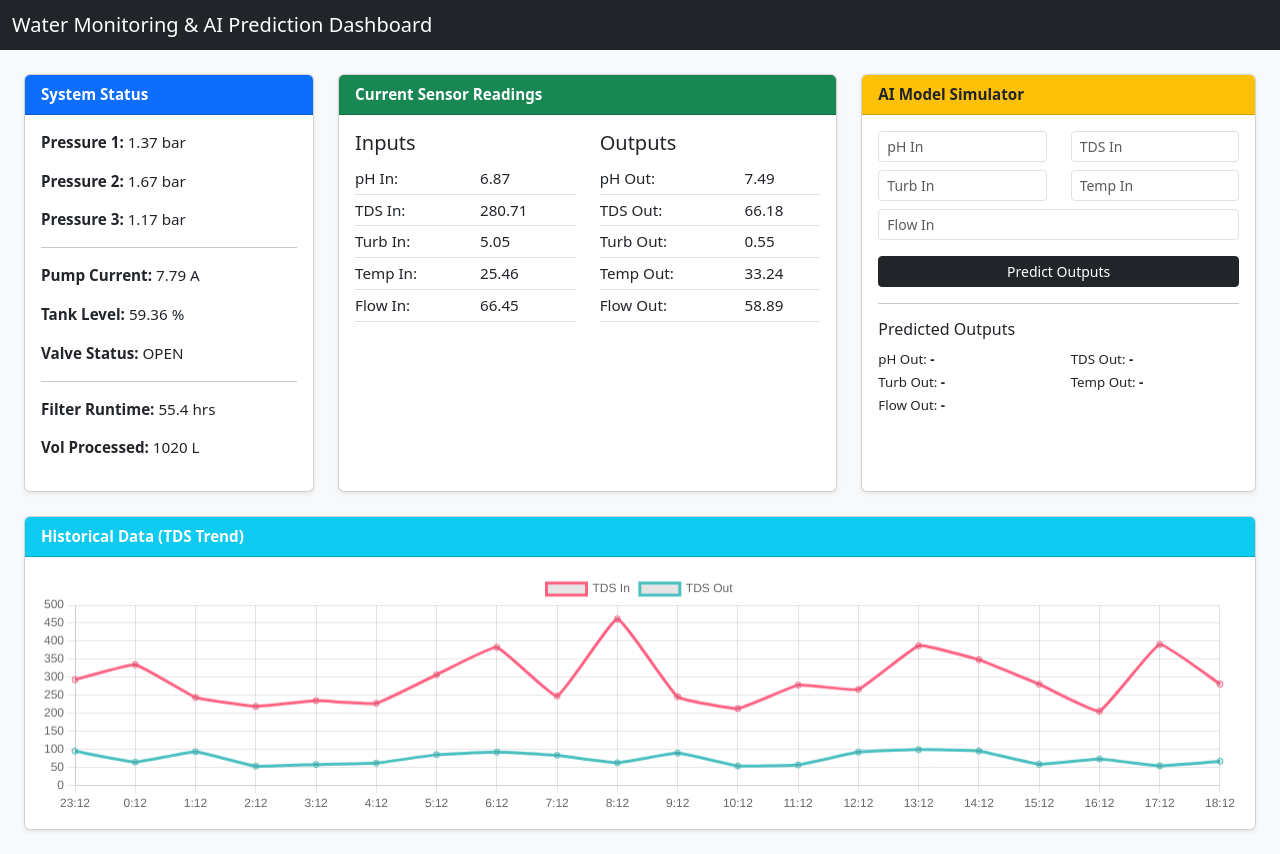
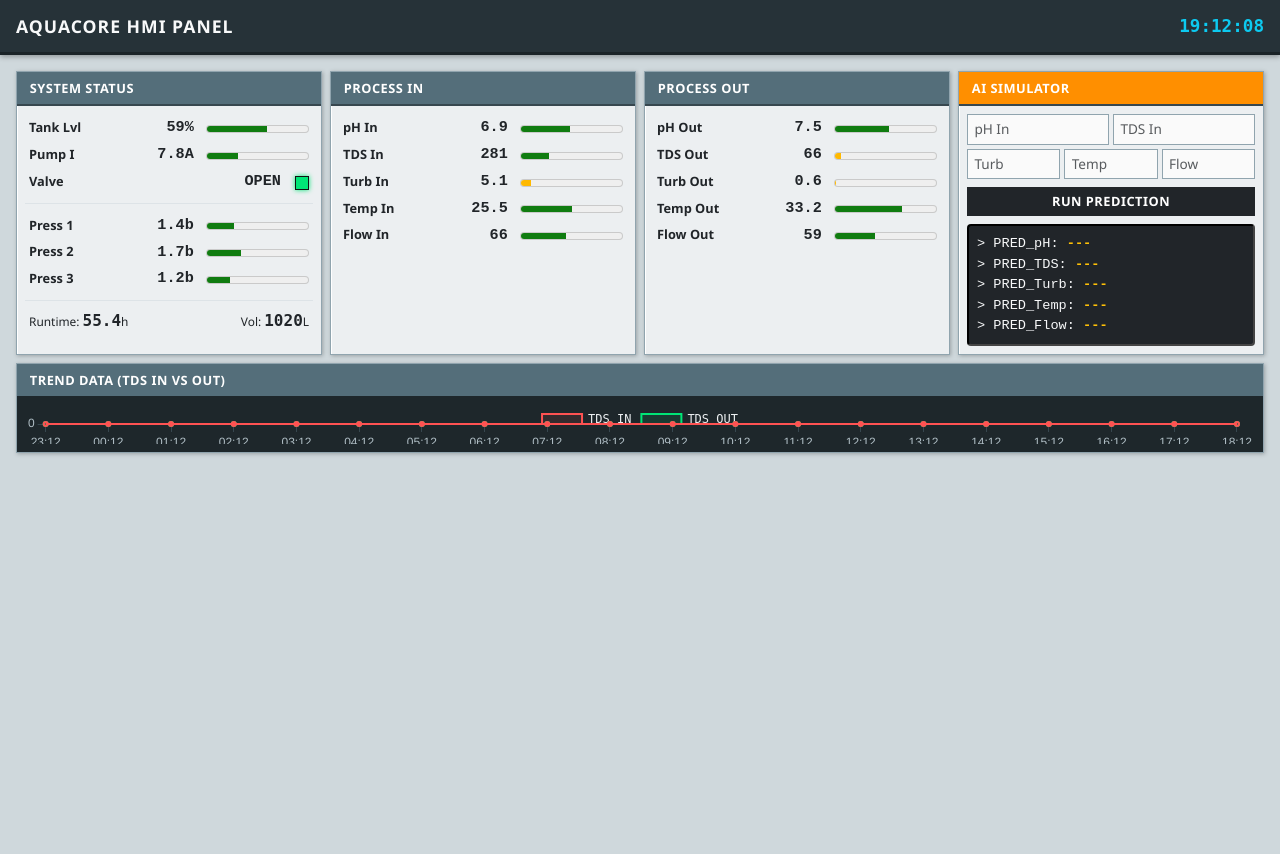
Before and after one commit to krishvariya/aquacore, a Flask app: page / in a window 1280 px wide. After the commit the page ends 456 px from the top, so only its background shows below. Run offline with Flask 3, Linux system fonts and the light colour scheme; data comes from the database, SQL or seed files in the repository.

Commit message:
UI Overhaul: SCADA utilitarian dark mode with native HTML gauges

```diff
--- a/static/css/style.css
+++ b/static/css/style.css
@@ -1,10 +1,95 @@
 body {
-    background-color: #f8f9fa;
-    font-size: 0.95rem;
+    background-color: #cfd8dc;
+    font-family: 'Segoe UI', Tahoma, Geneva, Verdana, sans-serif;
+    font-size: 0.85rem;
+    color: #263238;
+}
+.card {
+    border-radius: 0;
+    border: 1px solid #90a4ae;
+    background-color: #eceff1;
+    box-shadow: inset 1px 1px 0 #ffffff, 1px 1px 4px rgba(0,0,0,0.25);
 }
 .card-header {
+    border-radius: 0 !important;
+    font-weight: bold;
+    text-transform: uppercase;
+    font-size: 0.8rem;
+    background-color: #546e7a !important;
+    color: #fff !important;
+    padding: 0.4rem 0.8rem;
+    border-bottom: 2px solid #37474f;
+    letter-spacing: 0.5px;
+}
+.navbar {
+    background-color: #263238 !important;
+    border-bottom: 3px solid #1a2327;
+    box-shadow: 0 2px 5px rgba(0,0,0,0.3);
+}
+.navbar-brand {
+    font-size: 1.1rem;
+    text-transform: uppercase;
+    letter-spacing: 1px;
+    font-weight: 600;
+}
+table {
+    width: 100%;
+}
+table td {
+    padding: 2px 4px !important;
+    vertical-align: middle;
+}
+.label-col {
+    width: 32%;
+    font-weight: 600;
+    font-size: 0.8rem;
+}
+.val-col {
+    width: 28%;
+    text-align: right;
+    font-family: 'Courier New', Courier, monospace;
+    font-size: 0.95rem;
     font-weight: bold;
 }
-table td {
-    padding: 0.25rem 0 !important;
+.gauge-col {
+    width: 40%;
+    padding-left: 8px !important;
 }
+meter {
+    width: 100%;
+    height: 16px;
+    vertical-align: middle;
+}
+.status-indicator {
+    display: inline-block;
+    width: 14px;
+    height: 14px;
+    border: 1px solid #111;
+    background-color: #78909c;
+    vertical-align: text-bottom;
+    margin-left: 5px;
+}
+.status-open {
+    background-color: #00e676;
+    box-shadow: 0 0 5px #00e676;
+}
+.status-closed {
+    background-color: #ff1744;
+}
+.btn {
+    border-radius: 0;
+    font-weight: bold;
+    text-transform: uppercase;
+    letter-spacing: 0.5px;
+}
+.form-control {
+    border-radius: 0;
+    font-size: 0.85rem;
+    padding: 0.25rem 0.4rem;
+    border: 1px solid #90a4ae;
+    background-color: #fafafa;
+}
+.form-control:focus {
+    box-shadow: none;
+    border-color: #ff9800;
+}
--- a/static/js/script.js
+++ b/static/js/script.js
@@ -1,4 +1,11 @@
 let chartInstance = null;
+
+function updateClock() {
+    const now = new Date();
+    document.getElementById('clock').textContent = now.toLocaleTimeString('en-US', { hour12: false });
+}
+setInterval(updateClock, 1000);
+updateClock();
 
 async function fetchLatestData() {
     try {
@@ -6,28 +13,56 @@ async function fetchLatestData() {
         const data = await response.json();
 
         if(Object.keys(data).length > 0) {
-            document.getElementById('sys_p1').textContent = data.Pressure_1.toFixed(2);
-            document.getElementById('sys_p2').textContent = data.Pressure_2.toFixed(2);
-            document.getElementById('sys_p3').textContent = data.Pressure_3.toFixed(2);
+            // System
+            document.getElementById('sys_p1').textContent = data.Pressure_1.toFixed(1);
+            document.getElementById('m_p1').value = data.Pressure_1;
 
-            document.getElementById('sys_pump').textContent = data.Pump_current.toFixed(2);
-            document.getElementById('sys_tank').textContent = data.Tank_level.toFixed(2);
+            document.getElementById('sys_p2').textContent = data.Pressure_2.toFixed(1);
+            document.getElementById('m_p2').value = data.Pressure_2;
+
+            document.getElementById('sys_p3').textContent = data.Pressure_3.toFixed(1);
+            document.getElementById('m_p3').value = data.Pressure_3;
+
+            document.getElementById('sys_pump').textContent = data.Pump_current.toFixed(1);
+            document.getElementById('m_pump').value = data.Pump_current;
+
+            document.getElementById('sys_tank').textContent = data.Tank_level.toFixed(0);
+            document.getElementById('m_tank').value = data.Tank_level;
+
             document.getElementById('sys_valve').textContent = data.Valve_status;
+            const vInd = document.getElementById('v_ind');
+            if(data.Valve_status === 'OPEN') {
+                vInd.className = 'status-indicator status-open';
+            } else {
+                vInd.className = 'status-indicator status-closed';
+            }
 
             document.getElementById('sys_runtime').textContent = data.Filter_runtime.toFixed(1);
             document.getElementById('sys_vol').textContent = data.Water_volume_processed.toFixed(0);
 
-            document.getElementById('curr_ph_in').textContent = data.pH_in.toFixed(2);
-            document.getElementById('curr_tds_in').textContent = data.TDS_in.toFixed(2);
-            document.getElementById('curr_turb_in').textContent = data.Turbidity_in.toFixed(2);
-            document.getElementById('curr_temp_in').textContent = data.Temperature_in.toFixed(2);
-            document.getElementById('curr_flow_in').textContent = data.Flow_in.toFixed(2);
+            // Inputs
+            document.getElementById('curr_ph_in').textContent = data.pH_in.toFixed(1);
+            document.getElementById('m_ph_in').value = data.pH_in;
+            document.getElementById('curr_tds_in').textContent = data.TDS_in.toFixed(0);
+            document.getElementById('m_tds_in').value = data.TDS_in;
+            document.getElementById('curr_turb_in').textContent = data.Turbidity_in.toFixed(1);
+            document.getElementById('m_turb_in').value = data.Turbidity_in;
+            document.getElementById('curr_temp_in').textContent = data.Temperature_in.toFixed(1);
+            document.getElementById('m_temp_in').value = data.Temperature_in;
+            document.getElementById('curr_flow_in').textContent = data.Flow_in.toFixed(0);
+            document.getElementById('m_flow_in').value = data.Flow_in;
 
-            document.getElementById('curr_ph_out').textContent = data.pH_out.toFixed(2);
-            document.getElementById('curr_tds_out').textContent = data.TDS_out.toFixed(2);
-            document.getElementById('curr_turb_out').textContent = data.Turbidity_out.toFixed(2);
-            document.getElementById('curr_temp_out').textContent = data.Temperature_out.toFixed(2);
-            document.getElementById('curr_flow_out').textContent = data.Flow_out.toFixed(2);
+            // Outputs
+            document.getElementById('curr_ph_out').textContent = data.pH_out.toFixed(1);
+            document.getElementById('m_ph_out').value = data.pH_out;
+            document.getElementById('curr_tds_out').textContent = data.TDS_out.toFixed(0);
+            document.getElementById('m_tds_out').value = data.TDS_out;
+            document.getElementById('curr_turb_out').textContent = data.Turbidity_out.toFixed(1);
+            document.getElementById('m_turb_out').value = data.Turbidity_out;
+            document.getElementById('curr_temp_out').textContent = data.Temperature_out.toFixed(1);
+            document.getElementById('m_temp_out').value = data.Temperature_out;
+            document.getElementById('curr_flow_out').textContent = data.Flow_out.toFixed(0);
+            document.getElementById('m_flow_out').value = data.Flow_out;
         }
     } catch (e) {
         console.error('Error fetching latest data:', e);
@@ -42,7 +77,7 @@ async function fetchHistoryData() {
         data.reverse(); // chronological order
         const labels = data.map(d => {
             const date = new Date(d.timestamp);
-            return `${date.getHours()}:${date.getMinutes()}`;
+            return `${date.getHours().toString().padStart(2,'0')}:${date.getMinutes().toString().padStart(2,'0')}`;
         });
         const tdsIn = data.map(d => d.TDS_in);
         const tdsOut = data.map(d => d.TDS_out);
@@ -58,24 +93,45 @@ async function fetchHistoryData() {
                 labels: labels,
                 datasets: [
                     {
-                        label: 'TDS In',
+                        label: 'TDS IN',
                         data: tdsIn,
-                        borderColor: 'rgb(255, 99, 132)',
-                        tension: 0.1
+                        borderColor: '#ff5252',
+                        backgroundColor: 'rgba(255, 82, 82, 0.1)',
+                        borderWidth: 2,
+                        pointRadius: 2,
+                        tension: 0.2,
+                        fill: true
                     },
                     {
-                        label: 'TDS Out',
+                        label: 'TDS OUT',
                         data: tdsOut,
-                        borderColor: 'rgb(75, 192, 192)',
-                        tension: 0.1
+                        borderColor: '#00e676',
+                        backgroundColor: 'rgba(0, 230, 118, 0.1)',
+                        borderWidth: 2,
+                        pointRadius: 2,
+                        tension: 0.2,
+                        fill: true
                     }
                 ]
             },
             options: {
                 responsive: true,
+                maintainAspectRatio: false,
+                color: '#eceff1',
                 scales: {
+                    x: {
+                        ticks: { color: '#b0bec5' },
+                        grid: { color: '#37474f' }
+                    },
                     y: {
-                        beginAtZero: true
+                        beginAtZero: true,
+                        ticks: { color: '#b0bec5' },
+                        grid: { color: '#37474f' }
+                    }
+                },
+                plugins: {
+                    legend: {
+                        labels: { color: '#eceff1', font: { family: 'monospace' } }
                     }
                 }
             }
@@ -103,11 +159,11 @@ document.getElementById('predictForm').addEventListener('submit', async (e) => {
         });
         const resData = await response.json();
 
-        document.getElementById('pred_ph').textContent = resData.pH_out;
-        document.getElementById('pred_tds').textContent = resData.TDS_out;
-        document.getElementById('pred_turb').textContent = resData.Turbidity_out;
-        document.getElementById('pred_temp').textContent = resData.Temperature_out;
-        document.getElementById('pred_flow').textContent = resData.Flow_out;
+        document.getElementById('pred_ph').textContent = resData.pH_out.toFixed(1);
+        document.getElementById('pred_tds').textContent = resData.TDS_out.toFixed(0);
+        document.getElementById('pred_turb').textContent = resData.Turbidity_out.toFixed(1);
+        document.getElementById('pred_temp').textContent = resData.Temperature_out.toFixed(1);
+        document.getElementById('pred_flow').textContent = resData.Flow_out.toFixed(0);
     } catch (e) {
         console.error('Prediction error:', e);
     }
@@ -116,4 +172,5 @@ document.getElementById('predictForm').addEventListener('submit', async (e) => {
 // Init
 fetchLatestData();
 fetchHistoryData();
-setInterval(fetchLatestData, 10000); // refresh every 10s
+setInterval(fetchLatestData, 5000); // refresh every 5s
+setInterval(fetchHistoryData, 15000); // refresh chart every 15s
--- a/templates/index.html
+++ b/templates/index.html
@@ -3,110 +3,111 @@
 <head>
     <meta charset="UTF-8">
     <meta name="viewport" content="width=device-width, initial-scale=1.0">
-    <title>AI Water Monitoring System</title>
+    <title>AI Water Monitoring System - SCADA</title>
     <link href="https://cdn.jsdelivr.net/npm/bootstrap@5.3.0/dist/css/bootstrap.min.css" rel="stylesheet">
     <link rel="stylesheet" href="/static/css/style.css">
     <script src="https://cdn.jsdelivr.net/npm/chart.js"></script>
 </head>
 <body>
-    <nav class="navbar navbar-dark bg-dark mb-4">
-        <div class="container-fluid">
-            <span class="navbar-brand mb-0 h1">Water Monitoring & AI Prediction Dashboard</span>
-        </div>
+    <nav class="navbar navbar-dark mb-3 px-3">
+        <span class="navbar-brand text-light mb-0">AquaCore HMI Panel</span>
+        <span class="text-info" id="clock" style="font-family: monospace; font-size: 1.1rem; font-weight: bold;"></span>
     </nav>
 
-    <div class="container-fluid px-4">
-        <div class="row">
+    <div class="container-fluid px-3">
+        <div class="row g-2 mb-2">
             <!-- System Status -->
-            <div class="col-md-3 mb-4">
-                <div class="card shadow-sm h-100">
-                    <div class="card-header bg-primary text-white">System Status</div>
-                    <div class="card-body">
-                        <p><strong>Pressure 1:</strong> <span id="sys_p1">-</span> bar</p>
-                        <p><strong>Pressure 2:</strong> <span id="sys_p2">-</span> bar</p>
-                        <p><strong>Pressure 3:</strong> <span id="sys_p3">-</span> bar</p>
-                        <hr>
-                        <p><strong>Pump Current:</strong> <span id="sys_pump">-</span> A</p>
-                        <p><strong>Tank Level:</strong> <span id="sys_tank">-</span> %</p>
-                        <p><strong>Valve Status:</strong> <span id="sys_valve">-</span></p>
-                        <hr>
-                        <p><strong>Filter Runtime:</strong> <span id="sys_runtime">-</span> hrs</p>
-                        <p><strong>Vol Processed:</strong> <span id="sys_vol">-</span> L</p>
-                    </div>
-                </div>
-            </div>
-
-            <!-- Current Inputs/Outputs -->
-            <div class="col-md-5 mb-4">
-                <div class="card shadow-sm h-100">
-                    <div class="card-header bg-success text-white">Current Sensor Readings</div>
-                    <div class="card-body">
-                        <div class="row">
-                            <div class="col-6">
-                                <h5>Inputs</h5>
-                                <table class="table table-sm">
-                                    <tr><td>pH In:</td><td id="curr_ph_in">-</td></tr>
-                                    <tr><td>TDS In:</td><td id="curr_tds_in">-</td></tr>
-                                    <tr><td>Turb In:</td><td id="curr_turb_in">-</td></tr>
-                                    <tr><td>Temp In:</td><td id="curr_temp_in">-</td></tr>
-                                    <tr><td>Flow In:</td><td id="curr_flow_in">-</td></tr>
-                                </table>
-                            </div>
-                            <div class="col-6">
-                                <h5>Outputs</h5>
-                                <table class="table table-sm">
-                                    <tr><td>pH Out:</td><td id="curr_ph_out">-</td></tr>
-                                    <tr><td>TDS Out:</td><td id="curr_tds_out">-</td></tr>
-                                    <tr><td>Turb Out:</td><td id="curr_turb_out">-</td></tr>
-                                    <tr><td>Temp Out:</td><td id="curr_temp_out">-</td></tr>
-                                    <tr><td>Flow Out:</td><td id="curr_flow_out">-</td></tr>
-                                </table>
-                            </div>
+            <div class="col-md-3">
+                <div class="card h-100">
+                    <div class="card-header">System Status</div>
+                    <div class="card-body p-2">
+                        <table>
+                            <tr><td class="label-col">Tank Lvl</td><td class="val-col"><span id="sys_tank">0</span>%</td><td class="gauge-col"><meter id="m_tank" min="0" max="100" value="0" low="20" high="80" optimum="50"></meter></td></tr>
+                            <tr><td class="label-col">Pump I</td><td class="val-col"><span id="sys_pump">0</span>A</td><td class="gauge-col"><meter id="m_pump" min="0" max="25" value="0" high="20"></meter></td></tr>
+                            <tr><td class="label-col">Valve</td><td class="val-col" colspan="2"><span id="sys_valve">-</span> <div id="v_ind" class="status-indicator"></div></td></tr>
+                        </table>
+                        <hr class="my-2" style="border-color:#b0bec5;">
+                        <table>
+                            <tr><td class="label-col">Press 1</td><td class="val-col"><span id="sys_p1">0</span>b</td><td class="gauge-col"><meter id="m_p1" min="0" max="5" value="0" high="4"></meter></td></tr>
+                            <tr><td class="label-col">Press 2</td><td class="val-col"><span id="sys_p2">0</span>b</td><td class="gauge-col"><meter id="m_p2" min="0" max="5" value="0" high="4"></meter></td></tr>
+                            <tr><td class="label-col">Press 3</td><td class="val-col"><span id="sys_p3">0</span>b</td><td class="gauge-col"><meter id="m_p3" min="0" max="5" value="0" high="4"></meter></td></tr>
+                        </table>
+                        <hr class="my-2" style="border-color:#b0bec5;">
+                        <div class="d-flex justify-content-between small px-1">
+                            <span>Runtime: <strong id="sys_runtime" style="font-family: monospace; font-size:1rem;">0</strong>h</span>
+                            <span>Vol: <strong id="sys_vol" style="font-family: monospace; font-size:1rem;">0</strong>L</span>
                         </div>
                     </div>
                 </div>
             </div>
 
+            <!-- Inputs -->
+            <div class="col-md-3">
+                <div class="card h-100">
+                    <div class="card-header bg-secondary">Process IN</div>
+                    <div class="card-body p-2">
+                        <table>
+                            <tr><td class="label-col">pH In</td><td class="val-col"><span id="curr_ph_in">0</span></td><td class="gauge-col"><meter id="m_ph_in" min="0" max="14" value="0" low="6" high="8" optimum="7"></meter></td></tr>
+                            <tr><td class="label-col">TDS In</td><td class="val-col"><span id="curr_tds_in">0</span></td><td class="gauge-col"><meter id="m_tds_in" min="0" max="1000" value="0" high="500"></meter></td></tr>
+                            <tr><td class="label-col">Turb In</td><td class="val-col"><span id="curr_turb_in">0</span></td><td class="gauge-col"><meter id="m_turb_in" min="0" max="50" value="0" high="20"></meter></td></tr>
+                            <tr><td class="label-col">Temp In</td><td class="val-col"><span id="curr_temp_in">0</span></td><td class="gauge-col"><meter id="m_temp_in" min="0" max="50" value="0" high="40"></meter></td></tr>
+                            <tr><td class="label-col">Flow In</td><td class="val-col"><span id="curr_flow_in">0</span></td><td class="gauge-col"><meter id="m_flow_in" min="0" max="150" value="0"></meter></td></tr>
+                        </table>
+                    </div>
+                </div>
+            </div>
+
+            <!-- Outputs -->
+            <div class="col-md-3">
+                <div class="card h-100">
+                    <div class="card-header bg-success">Process OUT</div>
+                    <div class="card-body p-2">
+                        <table>
+                            <tr><td class="label-col">pH Out</td><td class="val-col"><span id="curr_ph_out">0</span></td><td class="gauge-col"><meter id="m_ph_out" min="0" max="14" value="0" low="6.5" high="7.5" optimum="7"></meter></td></tr>
+                            <tr><td class="label-col">TDS Out</td><td class="val-col"><span id="curr_tds_out">0</span></td><td class="gauge-col"><meter id="m_tds_out" min="0" max="1000" value="0" high="300"></meter></td></tr>
+                            <tr><td class="label-col">Turb Out</td><td class="val-col"><span id="curr_turb_out">0</span></td><td class="gauge-col"><meter id="m_turb_out" min="0" max="50" value="0" high="5"></meter></td></tr>
+                            <tr><td class="label-col">Temp Out</td><td class="val-col"><span id="curr_temp_out">0</span></td><td class="gauge-col"><meter id="m_temp_out" min="0" max="50" value="0" high="40"></meter></td></tr>
+                            <tr><td class="label-col">Flow Out</td><td class="val-col"><span id="curr_flow_out">0</span></td><td class="gauge-col"><meter id="m_flow_out" min="0" max="150" value="0"></meter></td></tr>
+                        </table>
+                    </div>
+                </div>
+            </div>
+
             <!-- AI Predictor -->
-            <div class="col-md-4 mb-4">
-                <div class="card shadow-sm h-100">
-                    <div class="card-header bg-warning text-dark">AI Model Simulator</div>
-                    <div class="card-body">
+            <div class="col-md-3">
+                <div class="card h-100">
+                    <div class="card-header" style="background-color: #ff8f00 !important; color:#fff !important;">AI Simulator</div>
+                    <div class="card-body p-2">
                         <form id="predictForm">
-                            <div class="row mb-2">
-                                <div class="col"><input type="number" step="0.1" class="form-control form-control-sm" id="p_ph_in" placeholder="pH In" required></div>
-                                <div class="col"><input type="number" step="1" class="form-control form-control-sm" id="p_tds_in" placeholder="TDS In" required></div>
+                            <div class="row g-1 mb-1">
+                                <div class="col-6"><input type="number" step="0.1" class="form-control" id="p_ph_in" placeholder="pH In" required></div>
+                                <div class="col-6"><input type="number" step="1" class="form-control" id="p_tds_in" placeholder="TDS In" required></div>
                             </div>
-                            <div class="row mb-2">
-                                <div class="col"><input type="number" step="0.1" class="form-control form-control-sm" id="p_turb_in" placeholder="Turb In" required></div>
-                                <div class="col"><input type="number" step="0.1" class="form-control form-control-sm" id="p_temp_in" placeholder="Temp In" required></div>
+                            <div class="row g-1 mb-2">
+                                <div class="col-4"><input type="number" step="0.1" class="form-control" id="p_turb_in" placeholder="Turb" required></div>
+                                <div class="col-4"><input type="number" step="0.1" class="form-control" id="p_temp_in" placeholder="Temp" required></div>
+                                <div class="col-4"><input type="number" step="1" class="form-control" id="p_flow_in" placeholder="Flow" required></div>
                             </div>
-                            <div class="row mb-3">
-                                <div class="col"><input type="number" step="1" class="form-control form-control-sm" id="p_flow_in" placeholder="Flow In" required></div>
-                            </div>
-                            <button type="submit" class="btn btn-sm btn-dark w-100">Predict Outputs</button>
+                            <button type="submit" class="btn btn-dark w-100 py-1" style="font-size:0.8rem;">Run Prediction</button>
                         </form>
-                        <hr>
-                        <h6>Predicted Outputs</h6>
-                        <div class="row">
-                            <div class="col-6"><small>pH Out: <span id="pred_ph" class="fw-bold">-</span></small></div>
-                            <div class="col-6"><small>TDS Out: <span id="pred_tds" class="fw-bold">-</span></small></div>
-                            <div class="col-6"><small>Turb Out: <span id="pred_turb" class="fw-bold">-</span></small></div>
-                            <div class="col-6"><small>Temp Out: <span id="pred_temp" class="fw-bold">-</span></small></div>
-                            <div class="col-6"><small>Flow Out: <span id="pred_flow" class="fw-bold">-</span></small></div>
+                        <div class="mt-2 bg-dark text-light p-2 rounded-1" style="font-family: 'Courier New', monospace; font-size: 0.85rem; border: 2px inset #444;">
+                            <div>> PRED_pH:   <span id="pred_ph" class="text-warning fw-bold">---</span></div>
+                            <div>> PRED_TDS:  <span id="pred_tds" class="text-warning fw-bold">---</span></div>
+                            <div>> PRED_Turb: <span id="pred_turb" class="text-warning fw-bold">---</span></div>
+                            <div>> PRED_Temp: <span id="pred_temp" class="text-warning fw-bold">---</span></div>
+                            <div>> PRED_Flow: <span id="pred_flow" class="text-warning fw-bold">---</span></div>
                         </div>
                     </div>
                 </div>
             </div>
         </div>
 
-        <!-- Historical Data Chart -->
-        <div class="row">
+        <div class="row g-2">
             <div class="col-12">
-                <div class="card shadow-sm mb-4">
-                    <div class="card-header bg-info text-white">Historical Data (TDS Trend)</div>
-                    <div class="card-body">
-                        <canvas id="historyChart" height="60"></canvas>
+                <div class="card">
+                    <div class="card-header border-bottom-0">Trend Data (TDS In vs Out)</div>
+                    <div class="card-body p-2" style="background: #1e272b;">
+                        <canvas id="historyChart" height="40"></canvas>
                     </div>
                 </div>
             </div>
```
